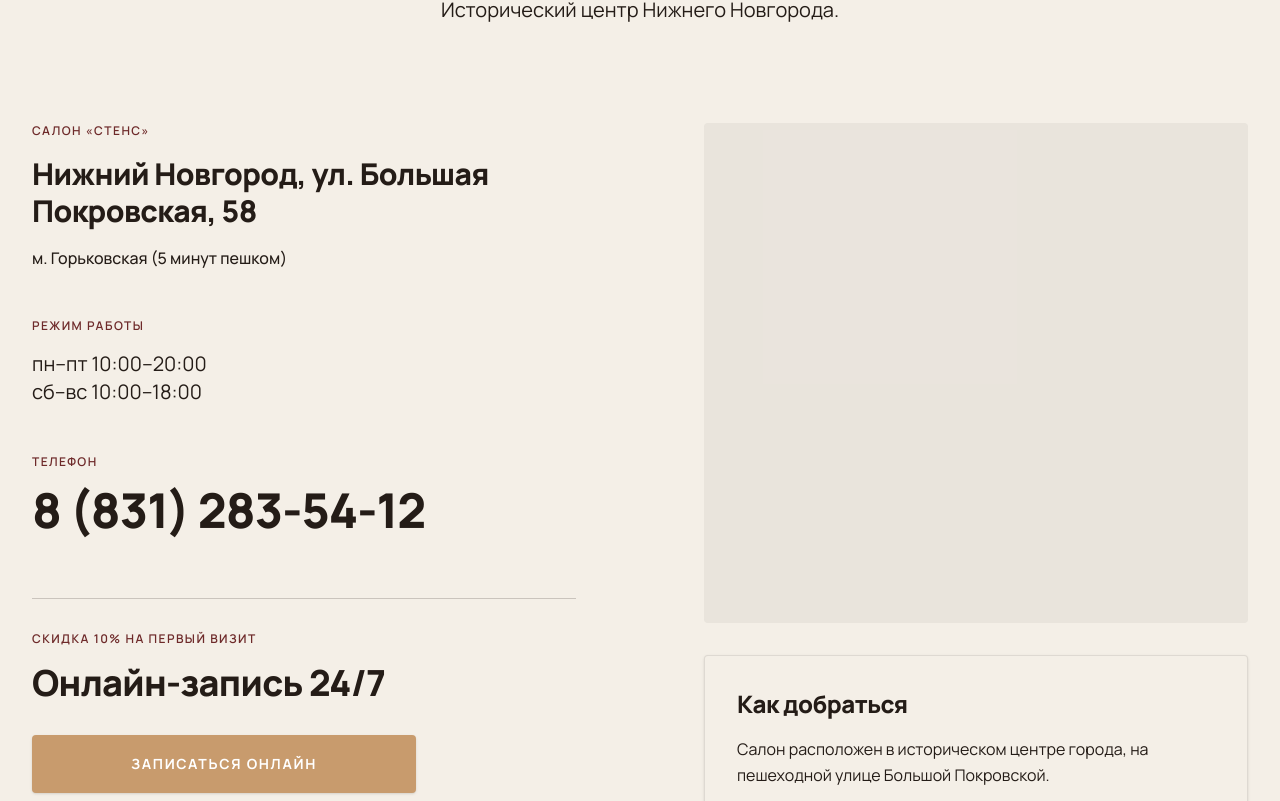
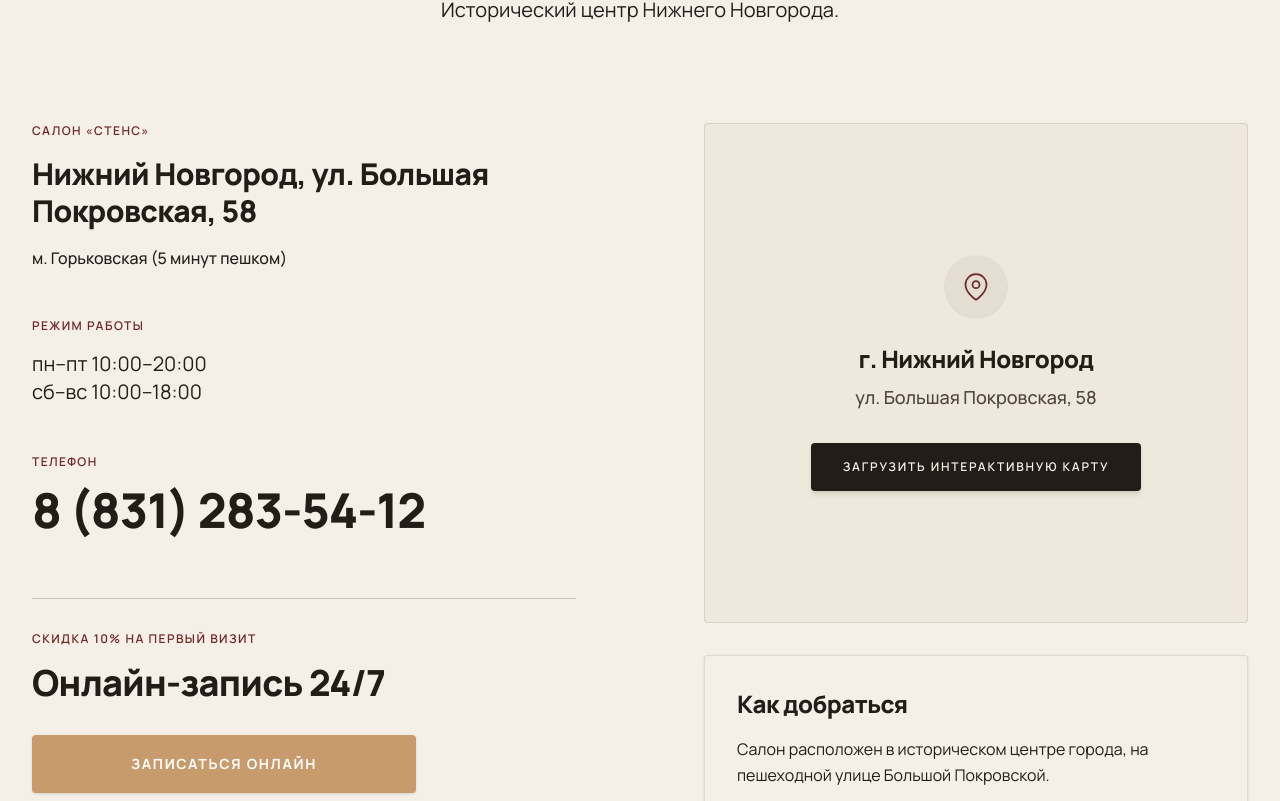
Before and after one commit to Kuala2/WebSite_Ref_Full, a Next.js app: page /kontakty in a window 1280 px wide. Shown: the part 379-1180 px from the top of the page. Built offline with nearby package versions, Linux system fonts and the light colour scheme; a web font is replaced by a local one.

Commit message:
feat: implement visual UI/UX improvements and LazyMap

```diff
--- a/src/app/globals.css
+++ b/src/app/globals.css
@@ -74,6 +74,10 @@ img {
   z-index: 10;
 }
 
+.gallery-image-filter img {
+  filter: sepia(0.25) saturate(0.85) brightness(0.95) contrast(1.05);
+}
+
 /* Noise overlay for dark sections */
 .noise-bg {
   position: relative;
--- a/src/app/kontakty/page.tsx
+++ b/src/app/kontakty/page.tsx
@@ -3,7 +3,7 @@ import Link from "next/link";
 import { SALON_INFO } from "@/constants/data";
 import Button from "@/components/UI/Button";
 import Accordion from "@/components/UI/Accordion";
-
+import LazyMap from "@/components/UI/LazyMap";
 export const metadata: Metadata = {
   title: "Контакты и онлайн-запись — Салон красоты Стенс",
   description: "Контакты салона красоты «Стенс» в Нижнем Новгороде: адрес на Большой Покровской, телефон 8 (831) 000-00-00, режим работы и онлайн-запись со скидкой 10%.",
@@ -94,18 +94,7 @@ export default function ContactsPage() {
 
           {/* Map & Directions */}
           <div className="flex flex-col gap-8">
-            <div className="relative h-[400px] md:h-[500px] w-full bg-brand-dark/5 rounded-sm overflow-hidden">
-              <iframe
-                src="https://yandex.ru/map-widget/v1/?ll=43.994326%2C56.313904&mode=whatshere&whatshere%5Bpoint%5D=43.994326%2C56.313904&whatshere%5Bzoom%5D=17&z=17"
-                width="100%"
-                height="100%"
-                style={{ border: 0 }}
-                allowFullScreen={true}
-                loading="lazy"
-                title="Салон Стенс на карте Яндекс"
-                className="absolute inset-0 w-full h-full opacity-90"
-              ></iframe>
-            </div>
+            <LazyMap />
 
             <div className="bg-brand-cream border border-brand-dark/10 p-8 rounded-sm shadow-sm">
               <h4 className="font-serif-display text-2xl text-brand-dark mb-4">Как добраться</h4>
--- a/src/app/page.tsx
+++ b/src/app/page.tsx
@@ -176,7 +176,7 @@ export default function Home() {
           </Link>
         </div>
 
-        <div className="w-full grid grid-cols-2 md:grid-cols-4 gap-0">
+        <div className="w-full grid grid-cols-2 md:grid-cols-4 gap-0 gallery-image-filter">
           {previewWorks.map((src, idx) => (
             <div key={idx} className="relative aspect-square md:aspect-[3/4] w-full overflow-hidden group">
                <WarmImage src={src} alt="Работа салона Стенс" fill className="object-cover transition-transform duration-1000 group-hover:scale-105" />
--- a/src/components/Footer.tsx
+++ b/src/components/Footer.tsx
@@ -10,7 +10,7 @@ export default function Footer() {
 
         {/* Giant Text */}
         <div className="mb-24 md:mb-32">
-          <h2 className="font-serif-display text-[15vw] md:text-[12rem] leading-[0.8] tracking-tighter">
+          <h2 className="font-serif-display text-[15vw] md:text-[12rem] leading-[0.8] tracking-tighter opacity-5">
             Стенс
           </h2>
         </div>
--- a/src/components/GalleryFilters.tsx
+++ b/src/components/GalleryFilters.tsx
@@ -44,7 +44,7 @@ export default function GalleryFilters() {
   </div>
 
  {/* Grid of works */}
- <div className="grid grid-cols-1 md:grid-cols-2 lg:grid-cols-3 gap-8">
+ <div className="grid grid-cols-1 md:grid-cols-2 lg:grid-cols-3 gap-8 gallery-image-filter">
  {filteredWorks.map((work, index) => (
  <div
  key={index}
--- /dev/null
+++ b/src/components/UI/LazyMap.tsx
@@ -0,0 +1,42 @@
+"use client";
+import { useState } from "react";
+
+export default function LazyMap() {
+  const [isLoaded, setIsLoaded] = useState(false);
+
+  return (
+    <div className="relative h-[400px] md:h-[500px] w-full bg-[#EFE8DC] border border-brand-dark/10 rounded-sm overflow-hidden flex items-center justify-center">
+      {!isLoaded ? (
+        <div className="flex flex-col items-center gap-6 text-center p-6">
+          <div className="w-16 h-16 rounded-full bg-brand-dark/5 flex items-center justify-center text-brand-accent">
+            <svg width="28" height="28" viewBox="0 0 24 24" fill="none" stroke="currentColor" strokeWidth="1.5" strokeLinecap="round" strokeLinejoin="round">
+              <path d="M21 10c0 7-9 13-9 13s-9-6-9-13a9 9 0 0 1 18 0z"></path>
+              <circle cx="12" cy="10" r="3"></circle>
+            </svg>
+          </div>
+          <div className="space-y-2">
+            <h4 className="font-serif-display text-2xl text-brand-dark">г. Нижний Новгород</h4>
+            <p className="text-brand-dark/80 font-medium text-lg">ул. Большая Покровская, 58</p>
+          </div>
+          <button
+            onClick={() => setIsLoaded(true)}
+            className="mt-2 bg-brand-dark hover:bg-brand-accent text-brand-cream px-8 py-4 text-xs font-semibold uppercase tracking-[0.15em] transition-colors rounded-sm shadow-md cursor-pointer"
+          >
+            Загрузить интерактивную карту
+          </button>
+        </div>
+      ) : (
+        <iframe
+          src="https://yandex.ru/map-widget/v1/?ll=43.994326%2C56.313904&mode=whatshere&whatshere%5Bpoint%5D=43.994326%2C56.313904&whatshere%5Bzoom%5D=17&z=17"
+          width="100%"
+          height="100%"
+          style={{ border: 0 }}
+          allowFullScreen={true}
+          loading="lazy"
+          title="Салон Стенс на карте Яндекс"
+          className="absolute inset-0 w-full h-full opacity-100 transition-opacity duration-500"
+        ></iframe>
+      )}
+    </div>
+  );
+}
--- a/src/components/UI/MasterCard.tsx
+++ b/src/components/UI/MasterCard.tsx
@@ -26,12 +26,12 @@ export default function MasterCard({ master }: MasterCardProps) {
           <h3 className="font-serif-display text-4xl text-brand-dark leading-none">
             {master.name}
           </h3>
-          <span className="text-xs font-semibold uppercase tracking-[0.12em] text-brand-dark/60 shrink-0">
+          <span className="text-xs font-semibold uppercase tracking-[0.15em] text-brand-dark/60 shrink-0">
             {master.experience}
           </span>
         </div>
 
-        <p className="text-xs font-semibold uppercase tracking-[0.12em] text-brand-bordeaux mt-2">
+        <p className="text-xs font-semibold uppercase tracking-[0.15em] text-brand-bordeaux mt-2">
           {master.role}
         </p>
 
--- a/src/components/UI/WarmImage.tsx
+++ b/src/components/UI/WarmImage.tsx
@@ -6,7 +6,7 @@ export default function WarmImage({ className, fill, width, height, alt, sizes,
   const defaultSizes = fill && !sizes ? "(max-width: 768px) 100vw, (max-width: 1200px) 50vw, 33vw" : sizes;
 
   return (
-    <div className={`relative overflow-hidden ${className || ''} ${fill ? 'w-full h-full' : ''}`}>
+    <div className={`relative overflow-hidden bg-gradient-to-tr from-[#EBE3D5] to-[#F4EFE7] ${className || ''} ${fill ? 'w-full h-full' : ''}`}>
       <Image
         {...props}
         alt={alt}
--- a/src/constants/data.ts
+++ b/src/constants/data.ts
@@ -450,4 +450,10 @@ export const GALLERY_WORKS = [
     description: "Выразительный изгиб и уплотнение каждой реснички",
     image: "/images/work_lashes.webp",
   },
+  {
+    category: "strizhki",
+    title: "Идеальные волны",
+    description: "Здоровый блонд и премиальный уход",
+    image: "/images/work_waves.webp",
+  },
 ];
```
